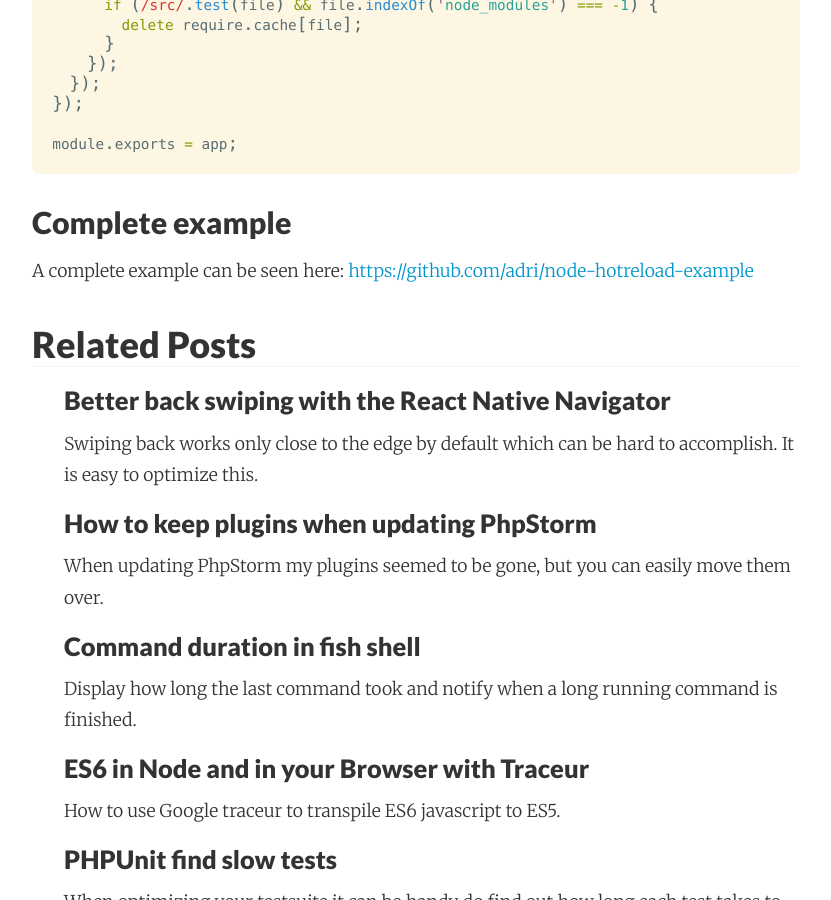
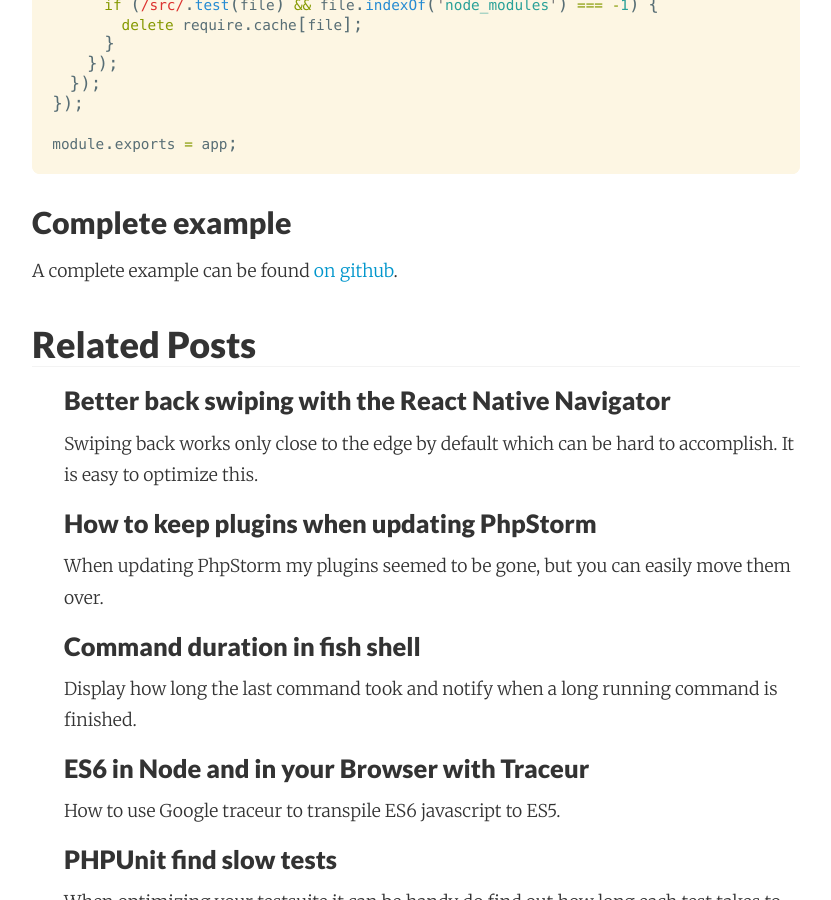
Before and after one commit to adri/adri.github.io, a Jekyll site: the page built from _posts/2016-01-20-function-factory-getters-hot-reloading.md, in a window 1280 px wide and 900 px high, scrolled down 4801 px. Shown: the whole window, without its empty margins (224-1055 px from the left). Built offline with Jekyll 4.4.1, drawn with Linux system fonts in a browser that asks for light colours; nearby versions of some CDN libraries; Markdown is read by kramdown in place of the engine named in the settings; comment, search, counter and statistics services are not loaded.

Commit message:
Fixes link

```diff
--- a/_posts/2016-01-20-function-factory-getters-hot-reloading.md
+++ b/_posts/2016-01-20-function-factory-getters-hot-reloading.md
@@ -205,4 +205,4 @@
 
 ## Complete example
 
-A complete example can be seen here: [https://github.com/adri/node-hotreload-example]()
+A complete example can be found [on github](https://github.com/adri/node-hotreload-example).
```
